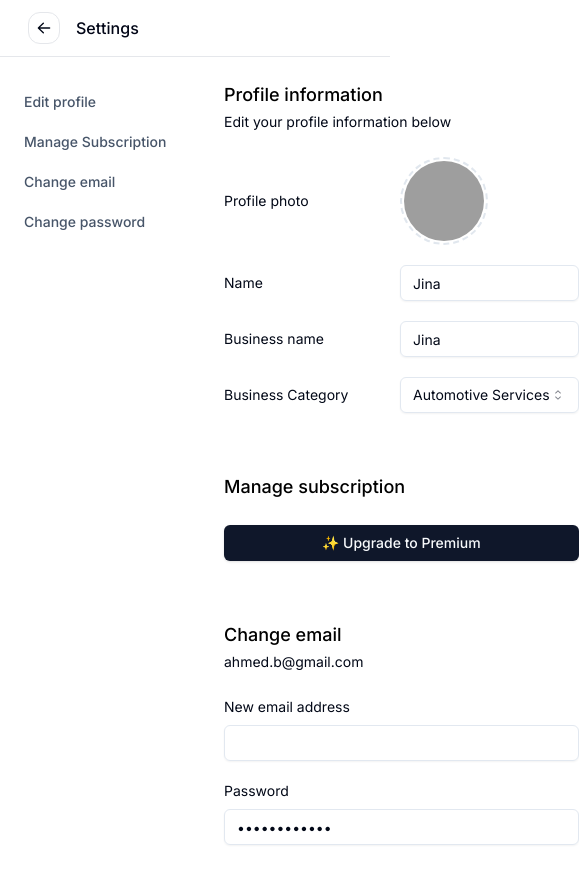
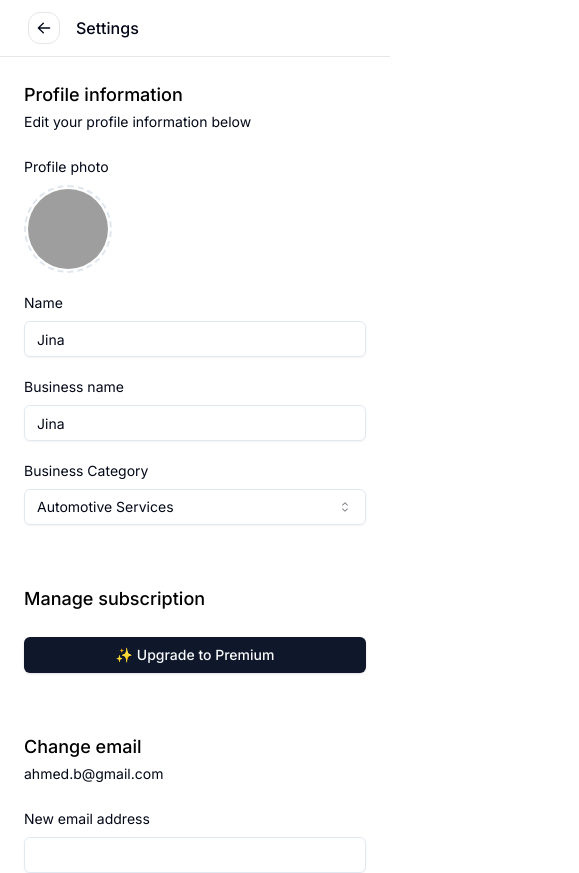
Before and after one commit to AhmedCoolProjects/nextjs-mui-template-dashboard, a Next.js app: page /settings in a window 390 px wide. Shown: the top 873 px of the page, 579 px wide, since content can reach past the window. Built offline with nearby package versions, Linux system fonts and the light colour scheme; grey boxes are pictures that could not be loaded.

Commit message:
fix: settings page responsive

```diff
--- a/app/(admin)/settings/components/profileInfos.tsx
+++ b/app/(admin)/settings/components/profileInfos.tsx
@@ -13,19 +13,19 @@ function ProfileInfos({ id }: { id: string }) {
         description="Edit your profile information below"
       />
       <div className="flex flex-col space-y-5">
-        <div className="flex flex-row items-center">
+        <div className="flex flex-col lg:flex-row items-start space-y-2 lg:space-y-0 lg:items-center">
           <span className="min-w-44 text-cus-gray text-sm">Profile photo</span>
           <FileInput />
         </div>
-        <div className="flex flex-row items-center">
+        <div className="flex flex-col lg:flex-row items-start space-y-2 lg:space-y-0 lg:items-center">
           <span className="min-w-44 text-cus-gray text-sm">Name</span>
           <Input placeholder="" value="Jina" />
         </div>
-        <div className="flex flex-row items-center">
+        <div className="flex flex-col lg:flex-row items-start space-y-2 lg:space-y-0 lg:items-center">
           <span className="min-w-44 text-cus-gray text-sm">Business name</span>
           <Input placeholder="" value="Jina" />
         </div>
-        <div className="flex flex-row items-center">
+        <div className="flex flex-col lg:flex-row items-start space-y-2 lg:space-y-0 lg:items-center">
           <span className="min-w-44 text-cus-gray text-sm">
             Business Category
           </span>
--- a/app/(admin)/settings/components/sidebar.tsx
+++ b/app/(admin)/settings/components/sidebar.tsx
@@ -4,7 +4,7 @@ import SidebarItem from "./sidebarItem";
 
 function Sidebar() {
   return (
-    <div className="w-[206px]  fixed top-[80px] h-auto mr-auto left-3 right-0  ">
+    <div className="w-[206px] lg:flex flex-col hidden fixed top-[80px] h-auto mr-auto left-3 right-0  ">
       <SidebarItem
         to="profileInfos"
         className="pl-3 text-[#475569]"
--- a/app/(admin)/settings/page.tsx
+++ b/app/(admin)/settings/page.tsx
@@ -10,11 +10,11 @@ export const metadata: Metadata = {
   description: ".",
 };
 
-export default function SettingsPage() {
+export default function MainPage() {
   return (
     <div className="flex relative flex-row min-h-screen">
       <Sidebar />
-      <div className="flex flex-1 ml-[224px]  flex-col items-center justify-start py-6 ">
+      <div className="flex flex-1 lg:ml-[224px] lg:px-0 px-6  flex-col items-center justify-start py-6 ">
         <div className="space-y-7 w-full  lg:max-w-2xl flex flex-col">
           <ProfileInfos id="profileInfos" />
           <Subscription id="subscription" />
```
